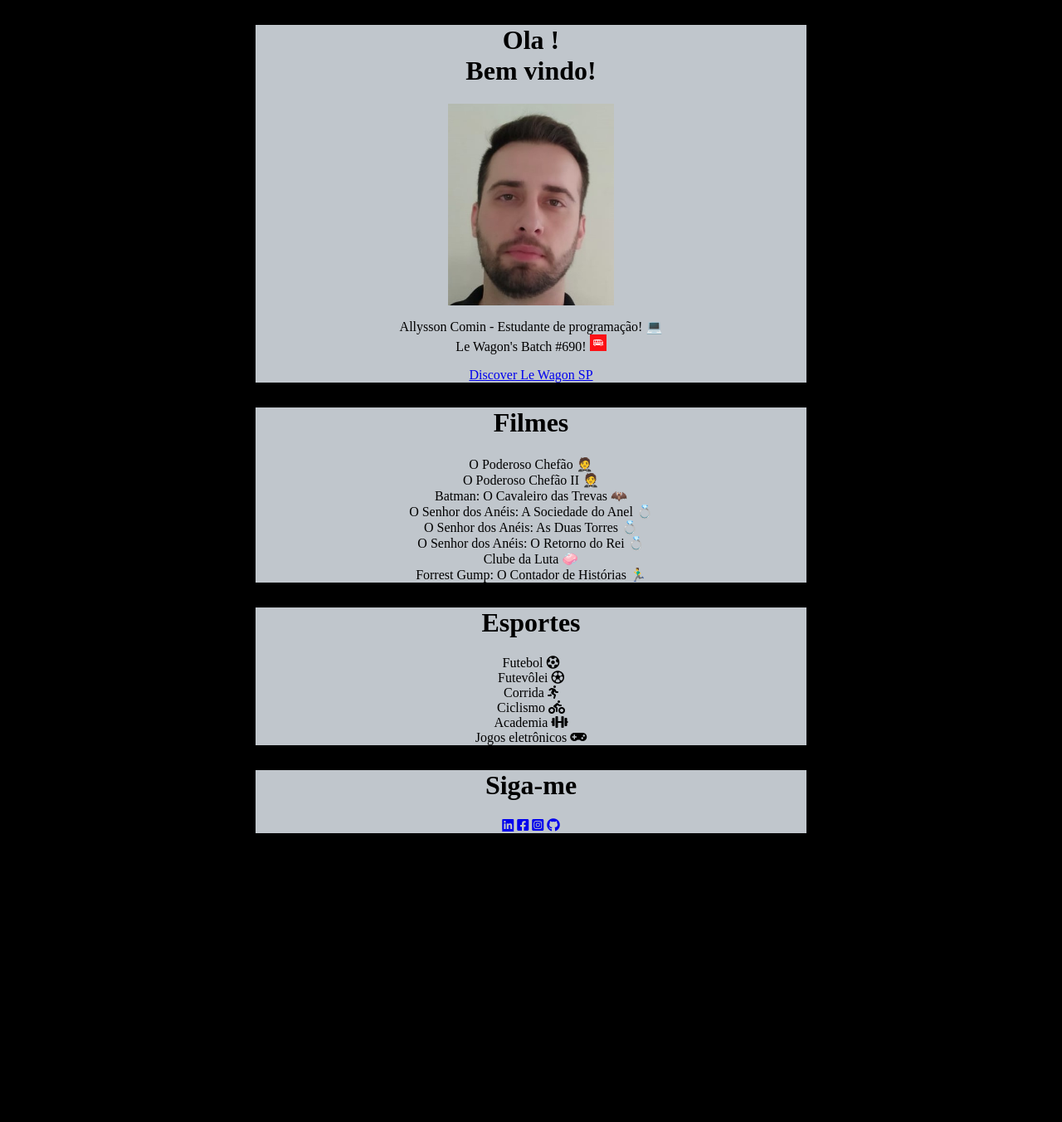
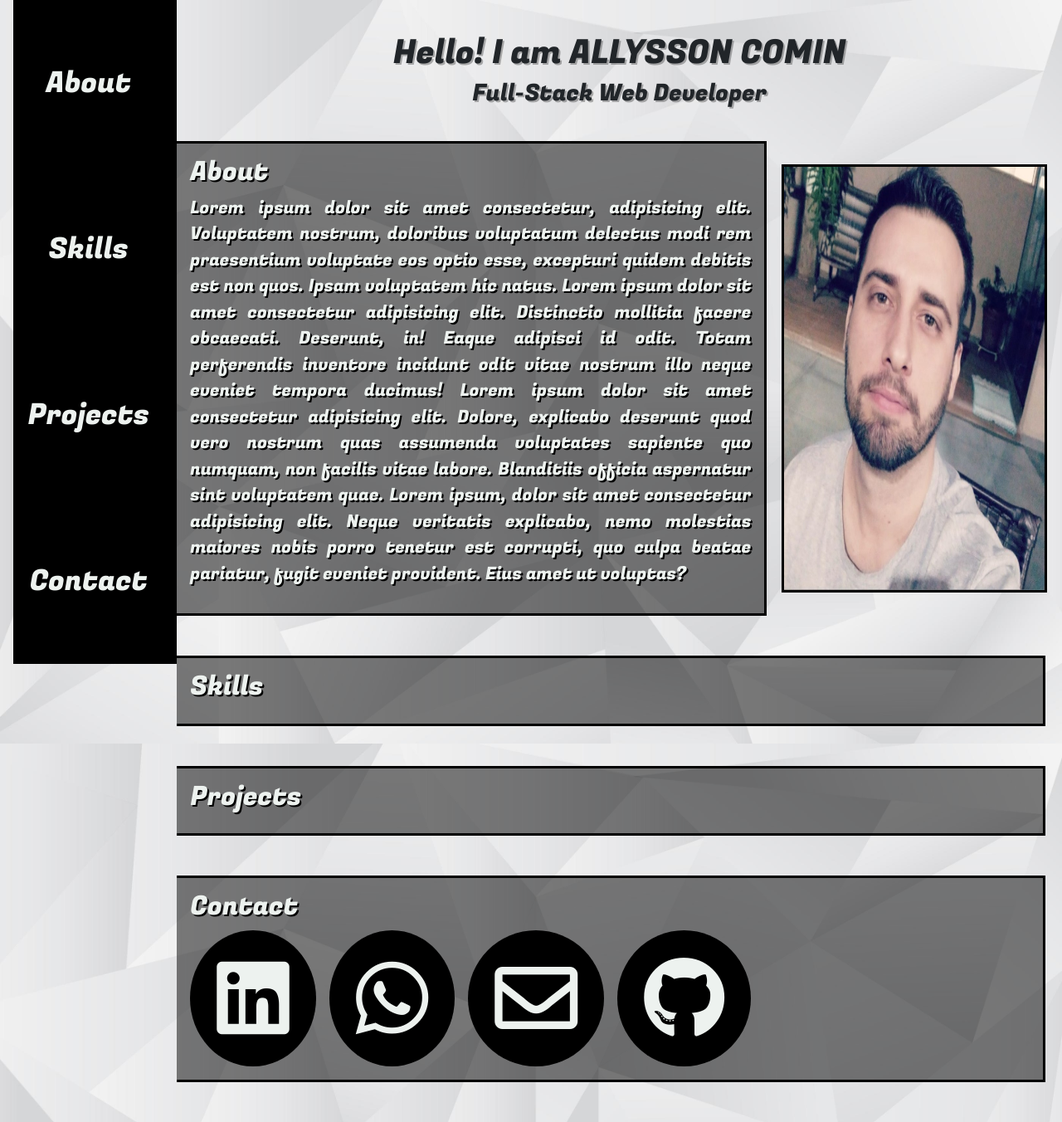
Before and after one commit to AllyssonComin/Profile, a plain HTML site: page index.html in a window 1280 px wide. Shown: the whole page at 83% size. Before the commit the page ends 1034 px from the top, so only its background shows below. Drawn offline with nearby package versions, Linux system fonts and the light colour scheme.

Commit message:
diretamente de São Paulo

```diff
--- a/index.html
+++ b/index.html
@@ -1,58 +1,151 @@
 <html>
+
   <head>
-    <title>Perfil Allysson</title>
+    <!-- title and icon  -->
+    <title>Allysson Comin</title>
+    <link rel="shortcut icon" type="imagex/png" href="./images/AComin-logo-black.ico">
+
     <meta charset="utf-8">
+    <meta name="viewport" content="width=device-width, initial-scale=1">
+
+    <!-- imports bootstrap css  -->
+    <link href="https://cdn.jsdelivr.net/npm/bootstrap@5.0.2/dist/css/bootstrap.min.css" rel="stylesheet"
+      integrity="sha384-EVSTQN3/azprG1Anm3QDgpJLIm9Nao0Yz1ztcQTwFspd3yD65VohhpuuCOmLASjC" crossorigin="anonymous">
     <link rel="stylesheet" href="style.css">
+
+    <!-- import fonts -->
+    <link rel="stylesheet" href="https://use.fontawesome.com/releases/v5.14.0/css/all.css">
+    <link rel="preconnect" href="https://fonts.gstatic.com" crossorigin>
     <link rel="preconnect" href="https://fonts.googleapis.com">
-    <link rel="preconnect" href="https://fonts.gstatic.com" crossorigin>
-    <link href="https://fonts.googleapis.com/css2?family=Lora&family=Roboto&display=swap" rel="stylesheet">
-    <link rel="stylesheet" href="https://use.fontawesome.com/releases/v5.14.0/css/all.css">
+    <link href="https://fonts.googleapis.com/css2?family=Fugaz+One&family=Oleo+Script&display=swap" rel="stylesheet">
+
+    <script src="//code.jquery.com/jquery-1.11.0.min.js"></script>
+    <script src="http://netdna.bootstrapcdn.com/bootstrap/3.1.1/js/bootstrap.min.js"></script>
+
   </head>
+
   <body>
-    <div class="background">
-      <h1>Ola !<br>Bem vindo!</h1>
 
-      <img src="images/CNH FOTO.jpeg" width="200px" alt="Allysson Comin">
-      <p>
-        Allysson Comin - Estudante de programação! 💻
-        <br>
-        Le Wagon's Batch #690!
-        <img src="images/Le Wagon.png" width="20" alt="Le Wagon icon">
-      </p>
-      <a href="https://www.lewagon.com/sao-paulo">Discover Le Wagon SP</a>
+    <div class="d-flex">
+
+      <div class="col-2 ps-3">
+
+        <div class="custom-navbar px-3">
+
+          <div class="">
+
+            <a class="navbar-brand navbar-btn" href="#">About</a>
+
+          </div>
+
+          <div class="">
+
+            <a class="navbar-brand navbar-btn" href="#scrollspyHeading2">Skills</a>
+
+          </div>
+
+          <div class="">
+
+            <a class="navbar-brand navbar-btn" href="#scrollspyHeading3">Projects</a>
+
+          </div>
+
+          <div class="">
+
+            <a class="navbar-brand navbar-btn text-center" href="#scrollspyHeading4">Contact</a>
+
+          </div>
+
+        </div>
+
+      </div>
+
+      <div class="col-10">
+
+        <div class="container wellcome">
+
+          <h1>Hello! I am ALLYSSON COMIN</h1>
+
+          <h3>Full-Stack Web Developer</h3>
+
+        </div>
+
+        <div data-bs-spy="scroll" data-bs-target="#navbar-example2" data-bs-offset="0" class="scrollspy-example" tabindex="5">
+
+          <div class="d-flex" id="scrollspyHeading1">
+
+            <div class="col-8 card-hello p-3" id="card-text">
+
+              <div class="" id="card-text">
+
+                <h2>About</h2>
+
+                <p id="text-about"> Lorem ipsum dolor sit amet consectetur, adipisicing elit. Voluptatem nostrum, doloribus voluptatum delectus modi rem praesentium voluptate eos optio esse, excepturi quidem debitis est non quos. Ipsam voluptatem hic natus. Lorem ipsum dolor sit amet consectetur adipisicing elit. Distinctio mollitia facere obcaecati. Deserunt, in! Eaque adipisci id odit. Totam perferendis inventore incidunt odit vitae nostrum illo neque eveniet tempora ducimus! Lorem ipsum dolor sit amet consectetur adipisicing elit. Dolore, explicabo deserunt quod vero nostrum quas assumenda voluptates sapiente quo numquam, non facilis vitae labore. Blanditiis officia aspernatur sint voluptatem quae. Lorem ipsum, dolor sit amet consectetur adipisicing elit. Neque veritatis explicabo, nemo molestias maiores nobis porro tenetur est corrupti, quo culpa beatae pariatur, fugit eveniet provident. Eius amet ut voluptas? </p>
+
+              </div>
+
+            </div>
+
+            <div class="d-flex col-4 justify-content-center align-items-center">
+
+              <img class="img-perfil" src="images/Perfil.png" width="90%" height="90%" alt="Allysson Comin">
+
+            </div>
+
+          </div>
+
+          <div class="pt-5" id="scrollspyHeading2">
+            <div class="d-flex card-content" id="card-text">
+              <h2 class="p-3">Skills</h2>
+            </div>
+          </div>
+
+          <div class="pt-5" id="scrollspyHeading3">
+            <div class="d-flex card-content" id="card-text">
+              <h2 class="p-3">Projects</h2>
+            </div>
+          </div>
+
+          <div class="py-5" id="scrollspyHeading4">
+
+            <div class="d-flex card-content p-3" id="card-text">
+
+              <div>
+
+                <h2>Contact</h2>
+
+                <div class="card-contact">
+
+                  <div class="background-icon">
+                    <a href="https://www.linkedin.com/in/allyssoncomin/"><i class="fab fa-linkedin" id="icon-social"></i></a>
+                  </div>
+
+                  <div class="background-icon ms-3">
+                    <a href="https://www.shorturl.at/itCFH"><i class="fab fa-whatsapp" id="icon-social"></i></a>
+                  </div>
+
+                  <div class="background-icon ms-3">
+                    <a href="mailto:allysson_luan@hotmail.com"><i class="far fa-envelope" id="icon-social"></i></a>
+                  </div>
+
+                  <div class="background-icon ms-3">
+                    <a href="https://github.com/AllyssonComin"><i class="fab fa-github" id="icon-social"></i></a>
+                  </div>
+
+                </div>
+
+              </div>
+
+            </div>
+
+          </div>
+
+        </div>
+
+      </div>
+
     </div>
 
-    <div class="background">
-      <h1>Filmes</h1>
-        O Poderoso Chefão 🤵<br>
-        O Poderoso Chefão II 🤵<br>
-        Batman: O Cavaleiro das Trevas 🦇<br>
-        O Senhor dos Anéis: A Sociedade do Anel 💍<br>
-        O Senhor dos Anéis: As Duas Torres 💍<br>
-        O Senhor dos Anéis: O Retorno do Rei 💍<br>
-        Clube da Luta 🧼<br>
-        Forrest Gump: O Contador de Histórias 🏃‍♂️<br>
-      </ul>
-    </div>
+ </body>
 
-    <div class="background">
-      <h1>Esportes</h1>
-        Futebol <i class="fas fa-futbol"></i><br>
-        Futevôlei <i class="far fa-futbol"></i><br>
-        Corrida <i class="fas fa-running"></i><br>
-        Ciclismo <i class="fas fa-biking"></i><br>
-        Academia <i class="fas fa-dumbbell"></i><br>
-        Jogos eletrônicos <i class="fas fa-gamepad"></i><br>
-    </div>
-
-    <div class="background">
-      <h1>Siga-me</h1>
-      <ul class="style">
-        <li><a href="https://www.linkedin.com/in/allysson-comin-b27220158/>"<i class="fab fa-linkedin"></i></a></li>
-        <li><a href="https://www.facebook.com/pa.ra.583/"><i class="fab fa-facebook-square"></i></a></li>
-        <li><a href="https://www.instagram.com/allyssoncomin/"><i class="fab fa-instagram-square"></i></a></li>
-        <li><a href="https://github.com/AllyssonComin"><i class="fab fa-github"></i></a></li>
-      </ul>
-    </div>
-  </body>
 </html>
--- a/style.css
+++ b/style.css
@@ -1,16 +1,101 @@
 body {
+  background-image: url('../images/background.jpg');
+  background-attachment: fixed;
+  background-repeat: no-repeat;
+  background-size: cover;
+  height: 100%;
+  width: 100%;
+}
+
+.custom-navbar {
+  background-color: #000000;
   text-align: center;
-  background-color: black;
-  background-size: cover;
+  text-decoration: none;
+  color: #edf2ef;
+  position: sticky;
+  top: 0;
+  display: flex;
+  flex-direction: column;
+  justify-content: space-around;
+  height: 100vh;
 }
-.style {
-  list-style: none;
-  padding: 0;
+
+.navbar-btn {
+  color: #edf2ef;
+  font-family: 'Fugaz One', cursive;
+  font-size: 35px;
 }
-.style li {
-  display: inline;
+
+.navbar-btn:hover {
+  color: #ffd400;
+  transition: 0.5s;
 }
-.background {
-  background-color: rgba(240, 248, 255, 0.8);
-  margin: 30px 300px;
+
+.wellcome {
+  margin: 5vh 0vh;
+  font-family: 'Fugaz One', cursive;
+  text-align: center;
+  text-shadow: 2px 2px #0000004a;
 }
+
+.card-hello {
+  background-color: #000000;
+  background-color: rgba(0, 0, 0, 0.5);
+  border: 3px solid #000000;
+  border-left: 0px;
+  color: #edf2ef;
+
+}
+
+.card-content {
+  background-color: rgba(0, 0, 0, 0.5);
+  border: 3px solid #000000;
+  border-left: 0px;
+  color: #edf2ef;
+  margin-right: 20px;
+}
+
+.img-perfil {
+  display: flex;
+  border: 10px solid #000000;
+  border-width: medium;
+  vertical-align: middle;
+}
+
+#card-text {
+  text-align: start;
+  font-family: 'Fugaz One', cursive;
+  text-shadow: 2px 2px #000000;
+}
+
+#card-text p {
+  font-size: 21px;
+  text-align: justify;
+}
+
+#about-text {
+  text-align: justify;
+}
+
+.card-contact {
+  display: flex;
+  justify-content: space-around;
+}
+
+.background-icon {
+  background-color: #000000;
+  border-radius: 50%;
+  padding: 2rem;
+  text-align: center;
+}
+
+#icon-social {
+  font-size: 100px;
+  border-radius: 50%;
+  color: #edf2ef;
+}
+
+#icon-social:hover{
+  color: #ffd400;
+  transition: 0.5s;
+}
```
Also changed, not shown: images/AComin-logo-black.ico (added), images/CNH FOTO.jpeg (deleted), images/Le Wagon.png (deleted), images/Perfil.png (added), images/background.jpg (added), images/download.png (deleted), images/tumblr_41e11a7f08ce091e1098b8f63c20f2d5_bab71e1a_640.jpg (deleted), 1 other file.
